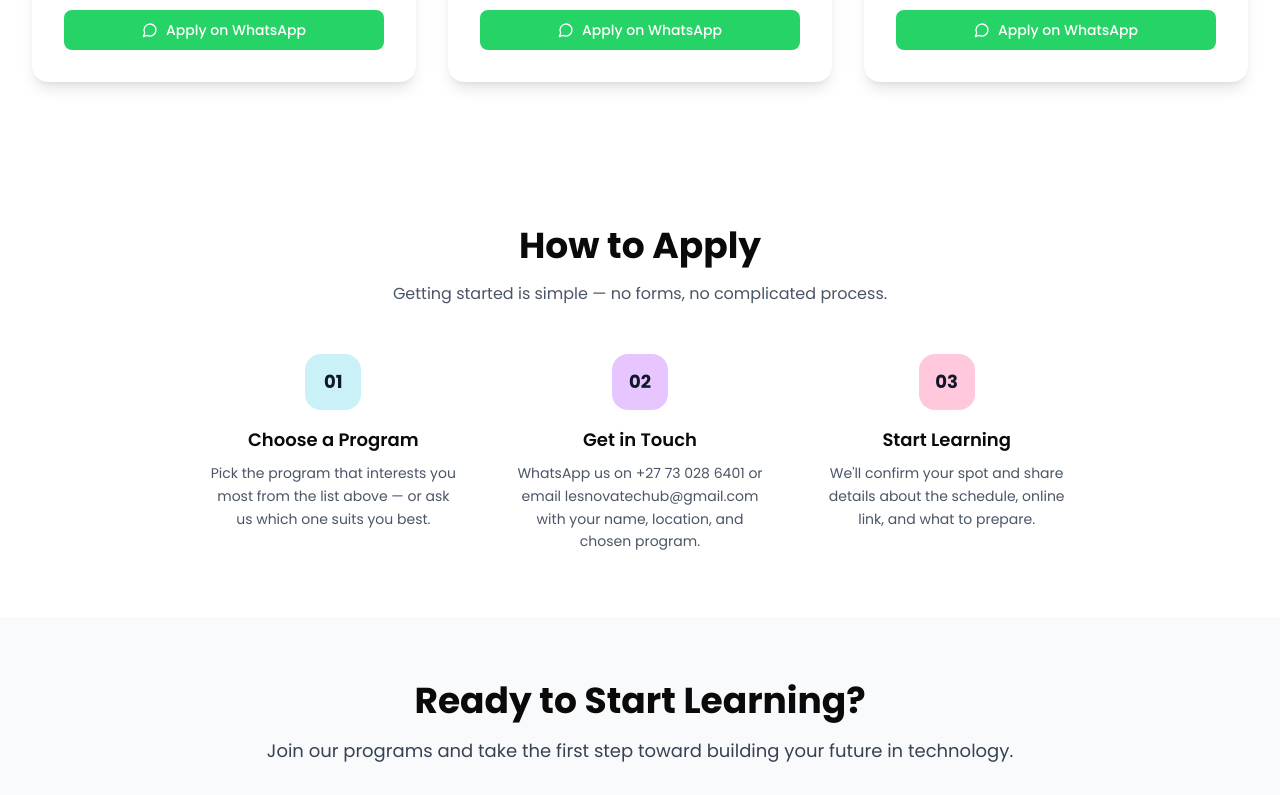
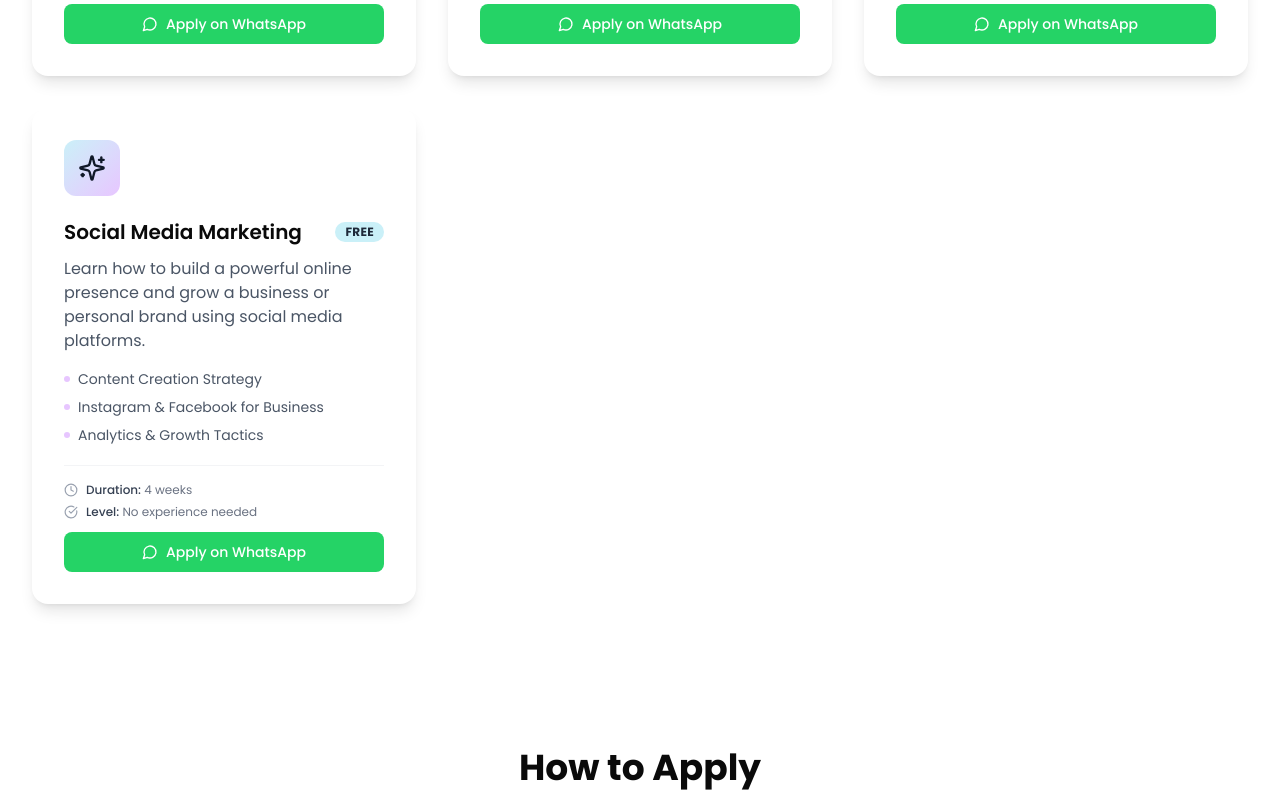
Before and after one commit to LesediSiyaya/Lesedinovatechhubwebsite, a React (Vite) app: page /programs in a window 1280 px wide. Shown: the part 1540-2335 px from the top of the page. Built offline with nearby package versions, Linux system fonts and the light colour scheme.

Commit message:
Add Social Media Marketing program + FREE badge on all cards

```diff
--- a/src/app/pages/Programs.tsx
+++ b/src/app/pages/Programs.tsx
@@ -74,6 +74,16 @@ const programs: Program[] = [
     duration: 'Ongoing (3-month cycles)',
     level: 'Open to all students',
   },
+  {
+    icon: <Sparkles className="w-7 h-7 text-gray-900" />,
+    gradient: 'from-[#caf0f8] to-[#e7c6ff]',
+    dotColor: 'bg-[#e7c6ff]',
+    title: 'Social Media Marketing',
+    description: 'Learn how to build a powerful online presence and grow a business or personal brand using social media platforms.',
+    topics: ['Content Creation Strategy', 'Instagram & Facebook for Business', 'Analytics & Growth Tactics'],
+    duration: '4 weeks',
+    level: 'No experience needed',
+  },
 ];
 
 export default function Programs() {
@@ -117,7 +127,10 @@ export default function Programs() {
                 <div className={`w-14 h-14 bg-gradient-to-br ${prog.gradient} rounded-xl flex items-center justify-center mb-6`}>
                   {prog.icon}
                 </div>
-                <h3 className="text-xl font-semibold mb-3">{prog.title}</h3>
+                <div className="flex items-start justify-between gap-2 mb-3">
+                  <h3 className="text-xl font-semibold leading-tight">{prog.title}</h3>
+                  <span className="flex-shrink-0 mt-0.5 px-2.5 py-0.5 bg-[#caf0f8] text-gray-800 text-xs font-bold rounded-full tracking-wide">FREE</span>
+                </div>
                 <p className="text-gray-600 mb-4 text-sm sm:text-base flex-1">{prog.description}</p>
                 <ul className="space-y-2 text-sm text-gray-600 mb-5">
                   {prog.topics.map((t) => (
```
